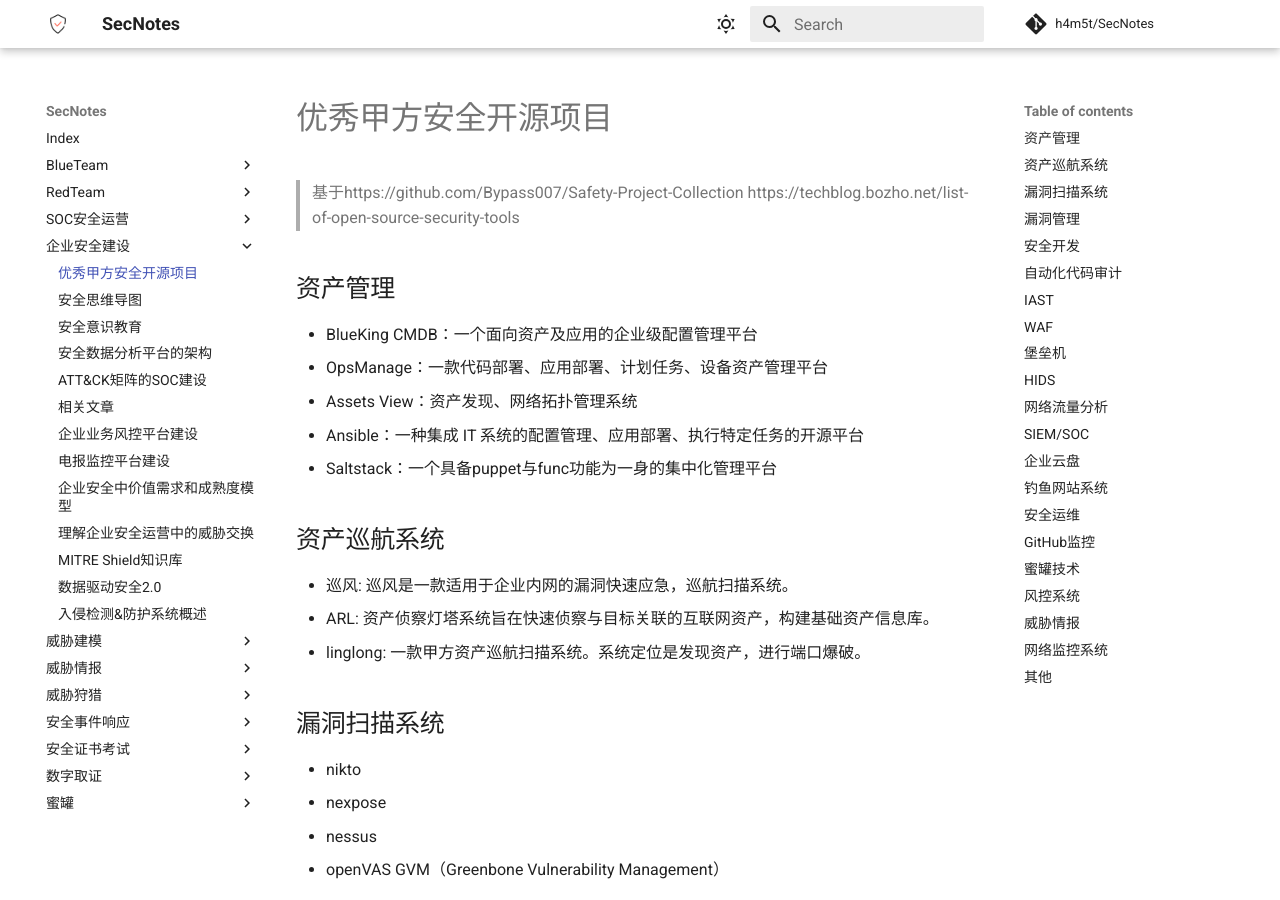
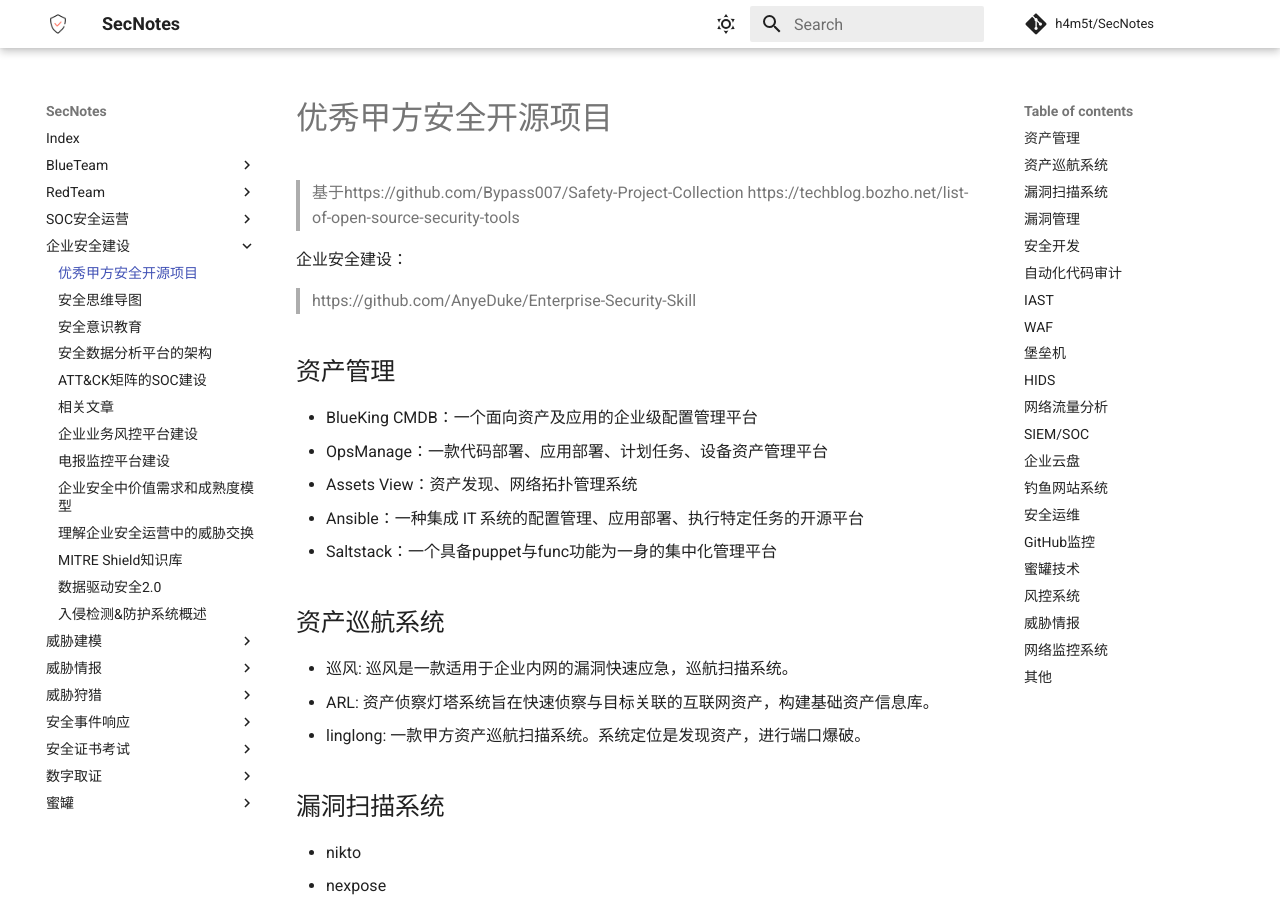
Before and after one commit to h4m5t/SecNotes, an MkDocs documentation site: the page built from docs/企业安全建设/0x01_security_projects.md, in a window 1280 px wide and 900 px high. Built offline with MkDocs 1.6.1 and Material for MkDocs 9.7.7, drawn with Linux system fonts in a browser that asks for light colours; comment, search, counter and statistics services are not loaded.

Commit message:
Update 0x01_security_projects.md

```diff
--- a/docs/企业安全建设/0x01_security_projects.md
+++ b/docs/企业安全建设/0x01_security_projects.md
@@ -2,6 +2,9 @@
 
 > 基于https://github.com/Bypass007/Safety-Project-Collection
 > https://techblog.bozho.net/list-of-open-source-security-tools
+
+企业安全建设：
+> https://github.com/AnyeDuke/Enterprise-Security-Skill
 
 ## 资产管理
 
```
